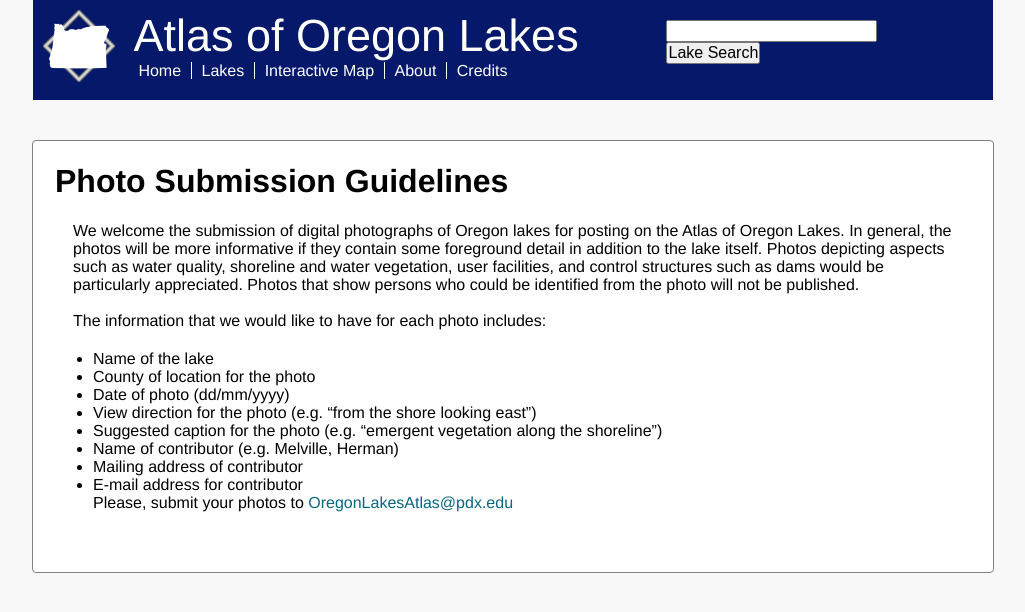
After one commit to suns3t/aol, a Django app: page /photo-submissions in a window 1280 px wide. The commit adds this page. Shown: the top 612 px of the page, without its empty margins (127-1152 px from the left). Run offline with Django 3.2, Linux system fonts and the light colour scheme.

Commit message:
about page and photo submissions page

```diff
--- /dev/null
+++ b/aol/templates/home/photo_submissions.html
@@ -0,0 +1,22 @@
+{% extends "main.html" %}
+{% block content %}
+<div id='photo-submissions-wrap' class='wrap'>
+    <h1>Photo Submission Guidelines</h1>
+    <div id='photo-submission-content' class='wrap'
+        <p>We welcome the submission of digital photographs of Oregon lakes for posting on the Atlas of Oregon Lakes. In general, the photos will be more informative if they contain some foreground detail in addition to the lake itself. Photos depicting aspects such as water quality, shoreline and water vegetation, user facilities, and control structures such as dams would be particularly appreciated. Photos that show persons who could be identified from the photo will not be published.
+</p>
+        </br><p>The information that we would like to have for each photo includes:</p>
+        <ul class='wrap'>
+            <li>Name of the lake</li>
+            <li>County of location for the photo</li>
+            <li>Date of photo (dd/mm/yyyy)</li>
+            <li>View direction for the photo (e.g. “from the shore looking east”)</li>
+            <li>Suggested caption for the photo (e.g. “emergent vegetation along the shoreline”)</li>
+            <li>Name of contributor (e.g. Melville, Herman)</li>
+            <li>Mailing address of contributor</li>
+            <li>E-mail address for contributor</li>
+        <ul>
+        <p>Please, submit your photos to <a href="mailto:OregonLakesAtlas@pdx.edu">OregonLakesAtlas@pdx.edu</a></p>
+    </div>
+</div>
+{% endblock %}
--- a/aol/urls.py
+++ b/aol/urls.py
@@ -17,6 +17,9 @@ urlpatterns = patterns('',
     url(r'^lakes/(?P<reachcode>\d+)?$', lakes.detail, name='lakes-detail'),
     url(r'^map/?$', maps.home, name='map'),
 	url(r'^search/?$', lakes.search, name='lakes-search'),
+    url(r'^photo-submissions/?$', home.photo_submissions, name='photo-submissions'),
+
+
     # Examples:
     # url(r'^$', 'aol.views.home', name='home'),
     # url(r'^aol/', include('aol.foo.urls')),
--- a/aol/views/home.py
+++ b/aol/views/home.py
@@ -22,3 +22,10 @@ def credits(request):
     return render(request, "home/credits.html", {
 
     })
+
+def photo_submissions(request):
+    """The photo submissions page"""
+    # maybe use flatpages for this instead?
+    return render(request, "home/photo_submissions.html", {
+
+    })
--- a/static/css/main.css
+++ b/static/css/main.css
@@ -119,7 +119,8 @@ ul.nav li a {
 	border: 1px solid grey;
 	border-radius: 4px;
 	background: white;
-	}
+	min-height: 400px;
+ }
 
 li.odd {
 	background: rgb(248, 248, 248);}
```
Also changed, not shown: aol/templates/home/about.html (+18 -1 lines).
